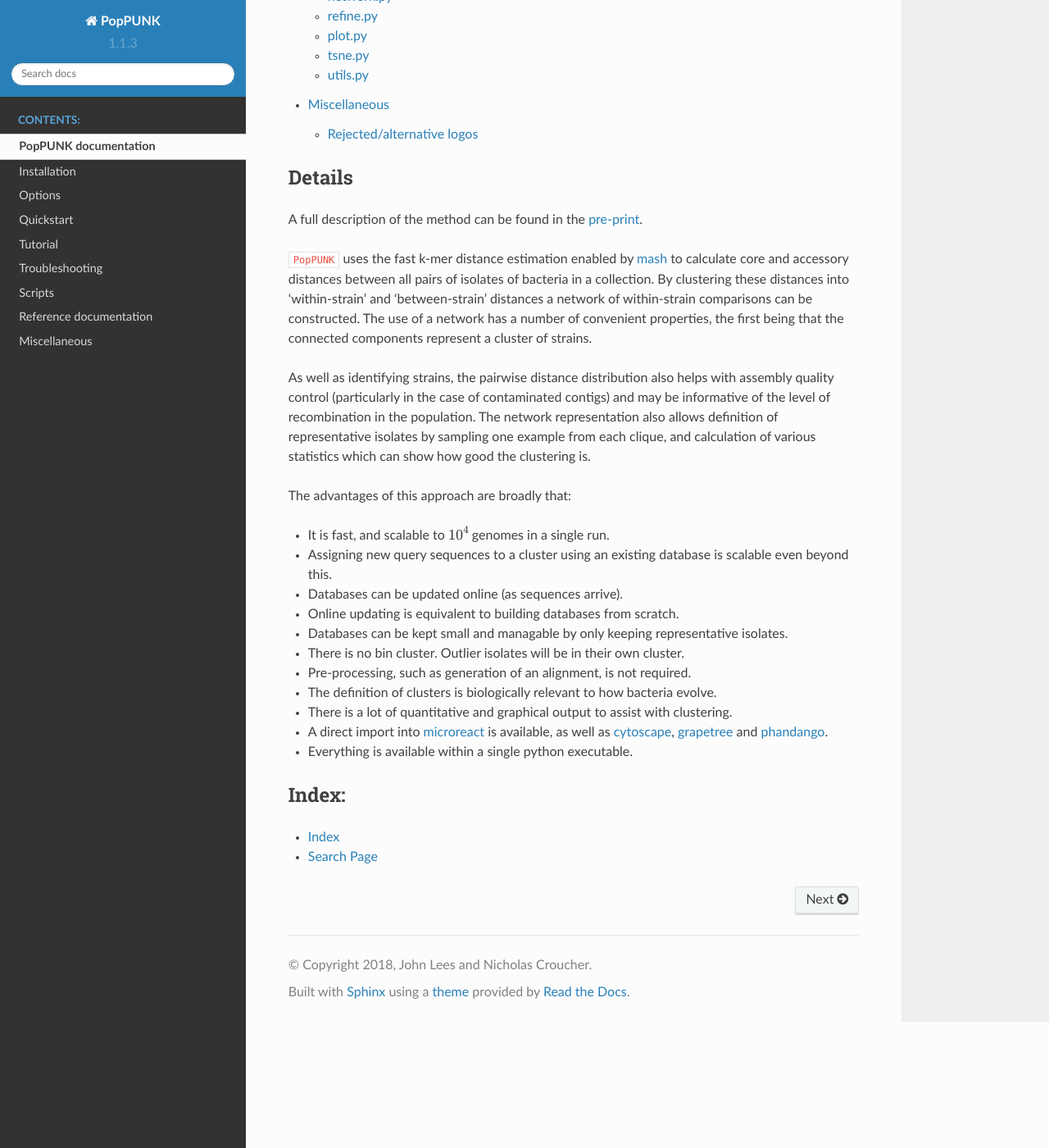
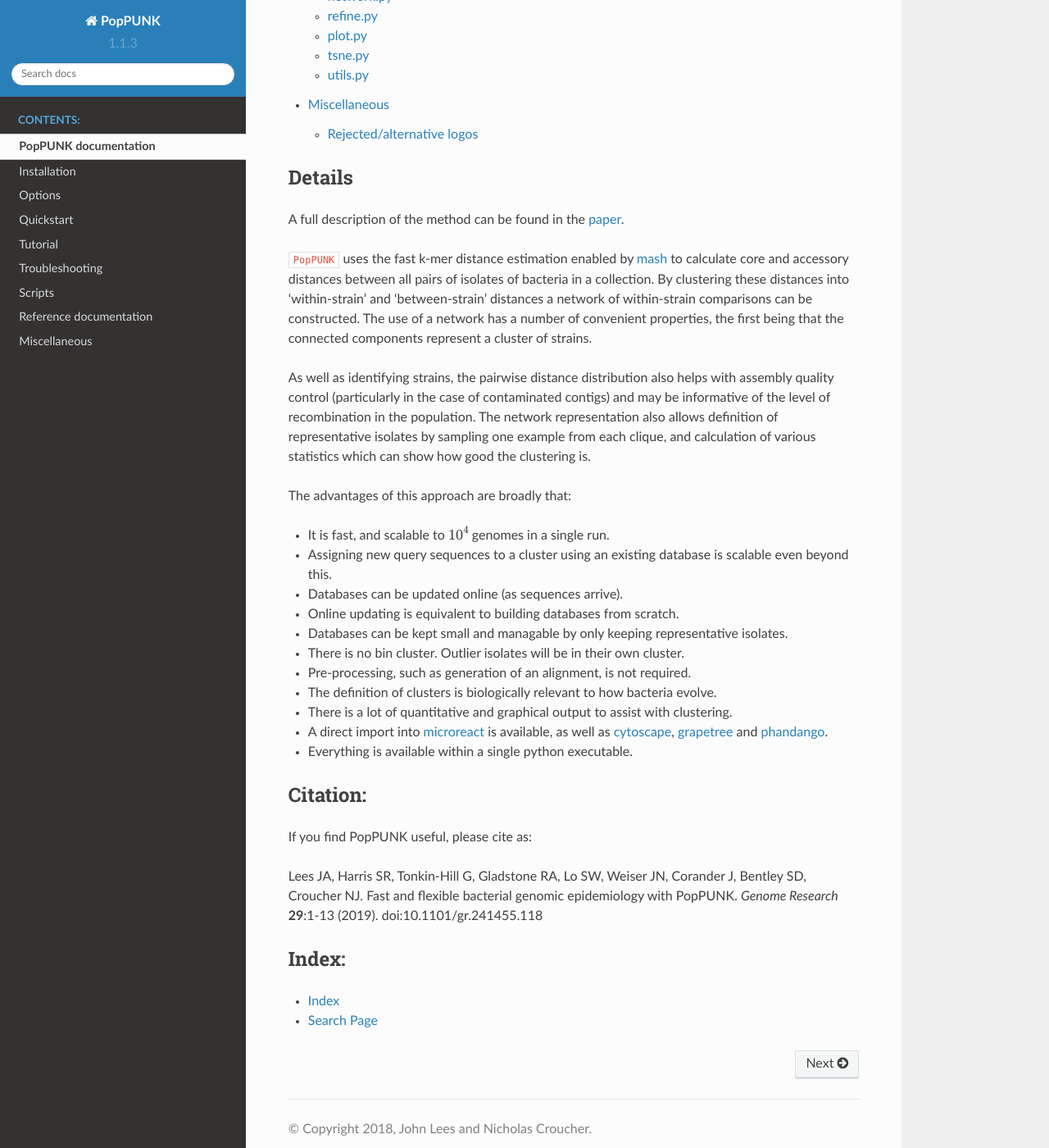
Before and after one commit to bacpop/PopPUNK, a Sphinx documentation site: the page built from docs/index.rst, in a window 1280 px wide and 1400 px high, scrolled down 1888 px. Shown: the whole window at 82% size. Built offline with Sphinx 7.4.7 and the Read the Docs theme 2.0.0, drawn with Linux system fonts in a browser that asks for light colours.

Commit message:
Use full output prefix rather than current directory
Closes #40

Also update citation in docs

```diff
--- a/docs/index.rst
+++ b/docs/index.rst
@@ -32,7 +32,7 @@
 
 Details
 -------
-A full description of the method can be found in the `pre-print <https://doi.org/10.1101/360917>`_.
+A full description of the method can be found in the `paper <https://doi.org/10.1101/gr.241455.118>`_.
 
 ``PopPUNK`` uses the fast k-mer distance estimation enabled by `mash <https://mash.readthedocs.io/en/latest/>`_
 to calculate core and accessory distances between all pairs of isolates of bacteria in a collection. By clustering
@@ -66,6 +66,13 @@
   `phandango <http://jameshadfield.github.io/phandango/>`_.
 - Everything is available within a single python executable.
 
+Citation:
+---------
+If you find PopPUNK useful, please cite as:
+
+Lees JA, Harris SR, Tonkin-Hill G, Gladstone RA, Lo SW, Weiser JN, Corander J, Bentley SD, Croucher NJ. Fast and flexible
+bacterial genomic epidemiology with PopPUNK. *Genome Research* **29**:1-13 (2019). doi:10.1101/gr.241455.118
+
 Index:
 ------
 
```
Also changed, not shown: README.md (+6 -1 lines), 1 other file.
